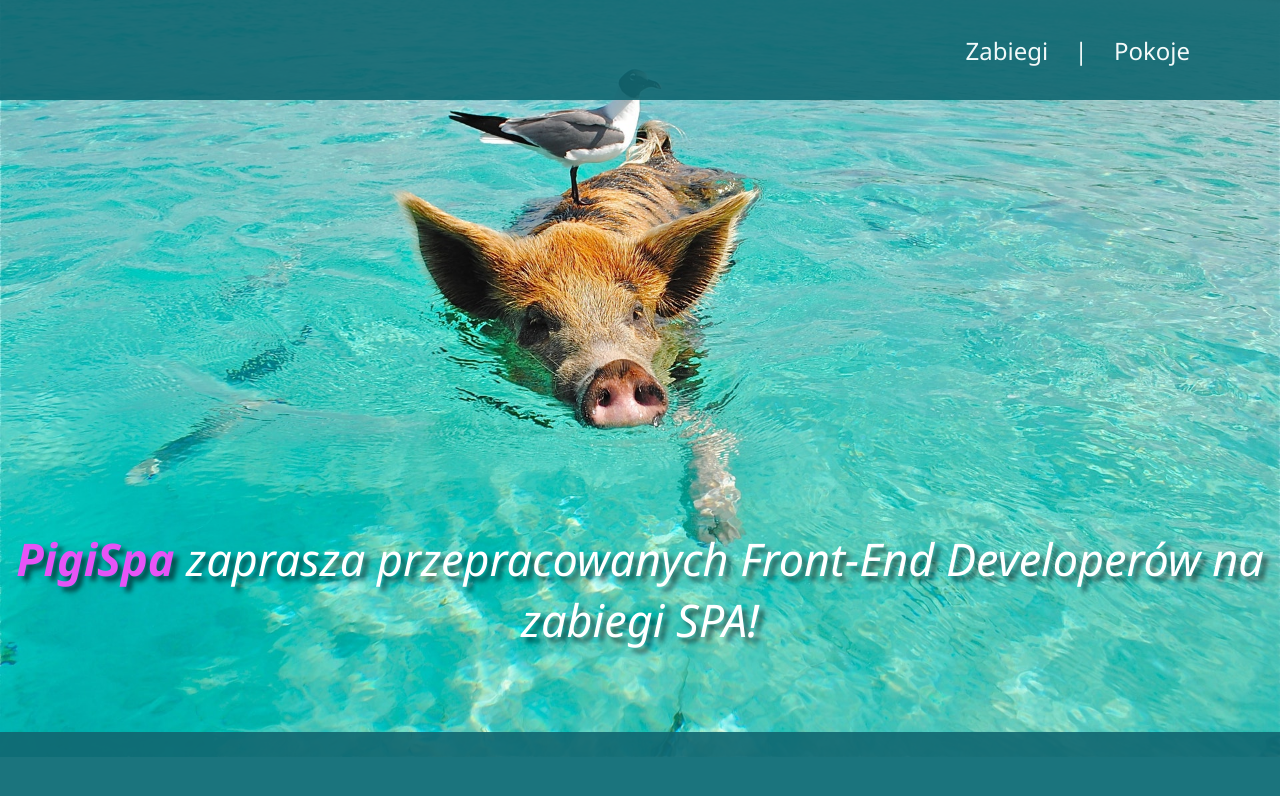
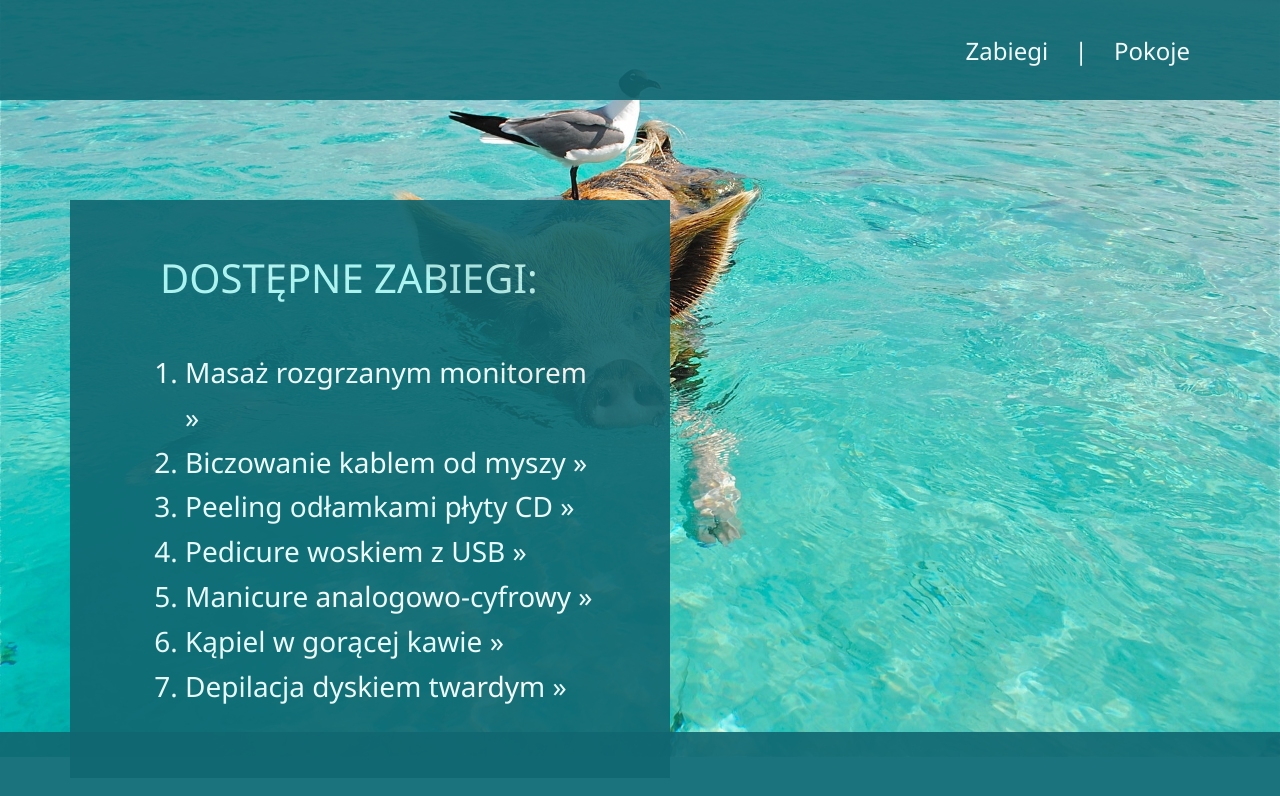
Before and after one commit to hajczek/PigiSpa, a website built with Parcel: page index.html in a window 1280 px wide. Built offline with nearby package versions, Linux system fonts and the light colour scheme.

Commit message:
Added function for position Zabiegi in menu and for display description of treatment after clicked the name of this treatment on list

```diff
--- a/index.html
+++ b/index.html
@@ -30,9 +30,9 @@
     <section>
 
       <!-- WELCOME SLOGAN -->
-      <p class="slogan">
+      <!-- <p class="slogan">
         <span class="pink">PigiSpa</span> zaprasza przepracowanych Front-End Developerów na zabiegi SPA!
-      </p>
+      </p> -->
 
       <!-- REGISTRATION FORM -->
       <!-- <div class="registration-box">
@@ -130,18 +130,18 @@
       </div> -->
 
       <!-- TREATMENTS LIST -->
-      <!-- <div class="treamtments-box">
-          <h2>Dostępne zabiegi:</h2>
-          <ol id="treatments-list">
-            <li id="treat_1">Masaż rozgrzanym monitorem &raquo;</li>
-            <li id="treat_2">Biczowanie kablem od myszy &raquo;</li>
-            <li id="treat_3">Peeling odłamkami płyty CD &raquo;</li>
-            <li id="treat_4">Pedicure woskiem z USB &raquo;</li>
-            <li id="treat_5">Manicure analogowo-cyfrowy &raquo;</li>
-            <li id="treat_6">Kąpiel w gorącej kawie &raquo;</li>
-            <li id="treat_7">Depilacja dyskiem twardym &raquo;</li>
-          </ol>
-        </div> -->
+      <div class="treamtments-box">
+        <h2>Dostępne zabiegi:</h2>
+        <ol id="treatments-list">
+          <li id="treat_1">Masaż rozgrzanym monitorem<span> &raquo;</span></li>
+          <li id="treat_2">Biczowanie kablem od myszy<span> &raquo;</span></li>
+          <li id="treat_3">Peeling odłamkami płyty CD<span> &raquo;</span></li>
+          <li id="treat_4">Pedicure woskiem z USB<span> &raquo;</span></li>
+          <li id="treat_5">Manicure analogowo-cyfrowy<span> &raquo;</span></li>
+          <li id="treat_6">Kąpiel w gorącej kawie<span> &raquo;</span></li>
+          <li id="treat_7">Depilacja dyskiem twardym<span> &raquo;</span></li>
+        </ol>
+      </div>
 
       <!-- TREATMENT BOX -->
       <!-- <div class="treamtment-box">
@@ -156,10 +156,10 @@
       <!-- <div class="rooms-box">
           <h2>Dostępne pokoje:</h2>
           <ol id="rooms-list">
-            <li id="room_1">Pokój unarny &raquo;</li>
-            <li id="room_2">Pokój binarny &raquo;</li>
-            <li id="room_3">Pokój trójkowy &raquo;</li>
-            <li id="room_4">Pokój czwórkowy &raquo;</li>
+            <li id="room_1">Pokój unarny<span> &raquo;</span></li>
+            <li id="room_2">Pokój binarny<span> &raquo;</span></li>
+            <li id="room_3">Pokój trójkowy<span> &raquo;</span></li>
+            <li id="room_4">Pokój czwórkowy<span> &raquo;</span></li>
           </ol>
         </div> -->
 
```
Also changed, not shown: src/it-spa.js (+34 -1 lines), dist/bundle.js, dist/index.html, 3 other files.
